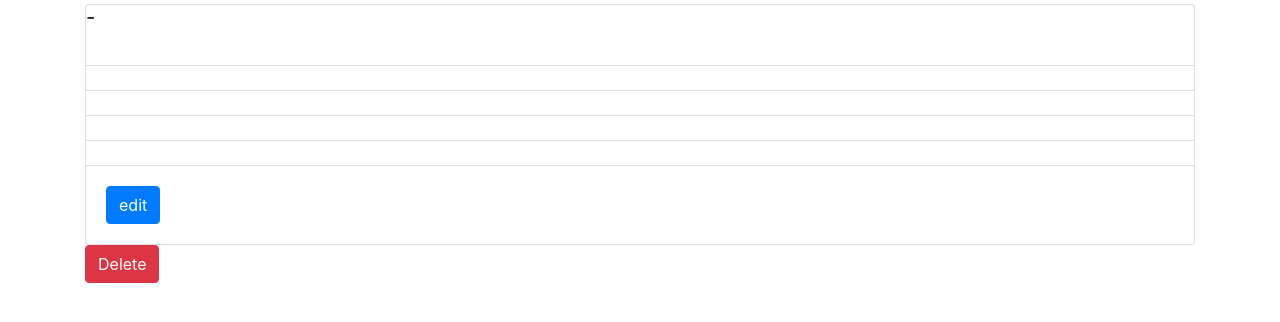
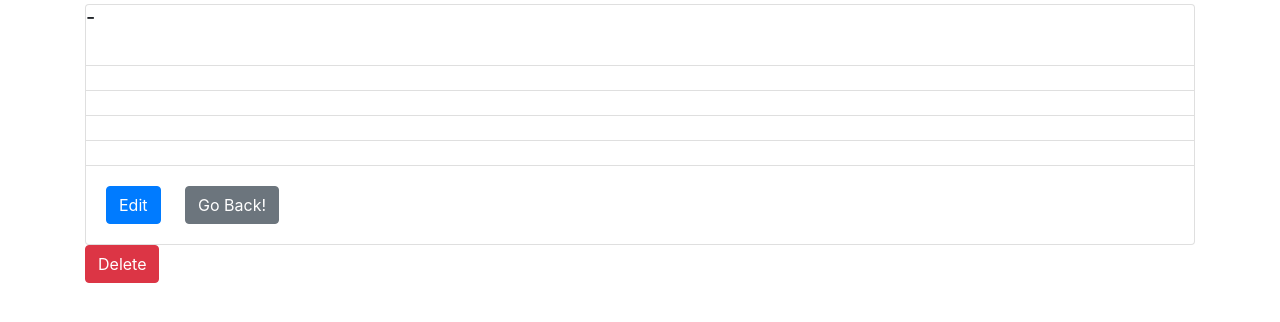
Before and after one commit to mjdroz/IS601-FinalWebApp-TeamProject, a Flask app: page /view/1 in a window 1280 px wide. Shown: the part 56-378 px from the top of the page. Run offline with Flask 2, Linux system fonts and the light colour scheme; data comes from the database, SQL or seed files in the repository; some libraries are stand-ins or nearby versions.

Commit message:
Task: Created a back home button for view

```diff
--- a/app/templates/view.html
+++ b/app/templates/view.html
@@ -12,7 +12,8 @@
         <li class="list-group-item">{{ city.fldPopulation }}</li>
     </ul>
     <div class="card-body">
-        <a href="/edit/{{city.id}}" class="card-link btn btn-primary">edit</a>
+        <a href="/edit/{{city.id}}" class="card-link btn btn-primary">Edit</a>
+        <a href="/home" class="card-link btn btn-secondary">Go Back!</a>
     </div>
 </div>
 <form action="/delete/{{city.id}}" method="post"><button type="submit" class="btn btn-danger">Delete</button></form>
```
